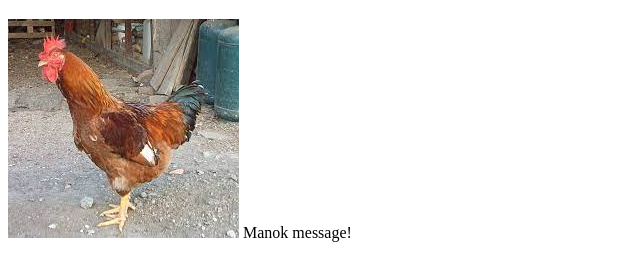
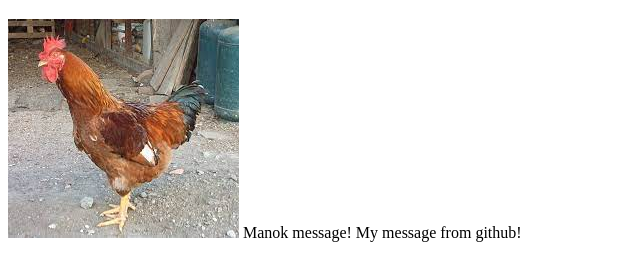
Before and after one commit to lickorice/git-tutorial, a plain HTML site: page index.html in a window 1280 px wide. Shown: the part 108-388 px from the top of the page, without its empty margins (0-640 px from the left). Drawn offline with Linux system fonts and the light colour scheme.

Commit message:
Update index.html

```diff
--- a/index.html
+++ b/index.html
@@ -13,5 +13,7 @@
 
     <img src="manok.jpg" alt=""> Manok message!
 
+    My message from github!
+
 </body>
 </html>
```
